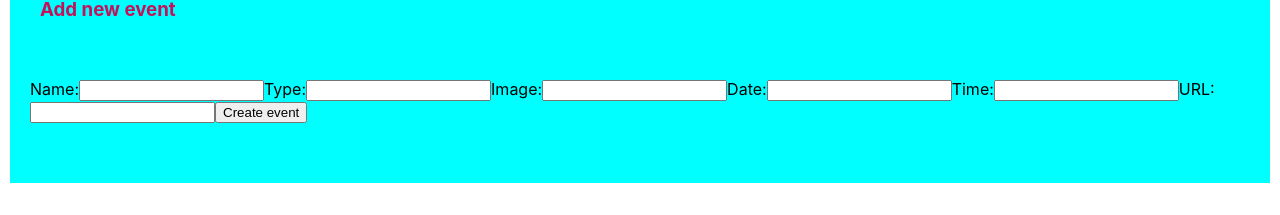
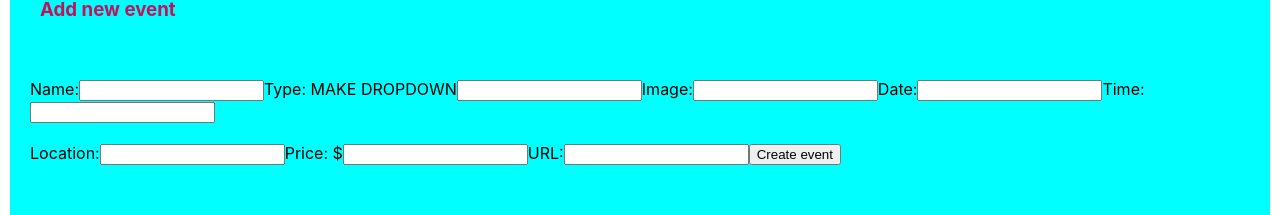
Before and after one commit to katmaldon/EventsInc-Frontend, a React (Create React App) app: page / in a window 1280 px wide. Shown: the part 481-696 px from the top of the page. Built offline with nearby package versions, Linux system fonts and the light colour scheme; no server answers.

Commit message:
added fields to event form

```diff
--- a/src/Components/EventForm.jsx
+++ b/src/Components/EventForm.jsx
@@ -8,6 +8,8 @@ class EventForm extends React.Component {
         image_url: "",
         date: "",
         time: "",
+        location: "",
+        price: "",
         event_url: "",
         user_id: null //pass in user_id automatically
     };
@@ -60,7 +62,7 @@ class EventForm extends React.Component {
                             />
                         </label>
 
-                        <label htmlFor="name" >Type:
+                        <label htmlFor="name" >Type: MAKE DROPDOWN
                 <input
                                 type="text"
                                 name="event_type"
@@ -98,6 +100,26 @@ class EventForm extends React.Component {
                                 value={this.state.time}
                                 onChange={this.handleChange}
                             />
+                        </label><br></br><br></br>
+
+                        <label htmlFor="name" >Location:
+                <input
+                                type="text"
+                                name="location"
+                                id="location"
+                                value={this.state.location}
+                                onChange={this.handleChange}
+                            />
+                        </label>
+
+                        <label htmlFor="name" >Price: $
+                <input
+                                type="text"
+                                name="price"
+                                id="price"
+                                value={this.state.price}
+                                onChange={this.handleChange}
+                            />
                         </label>
 
                         <label htmlFor="event_url" >URL:
```
